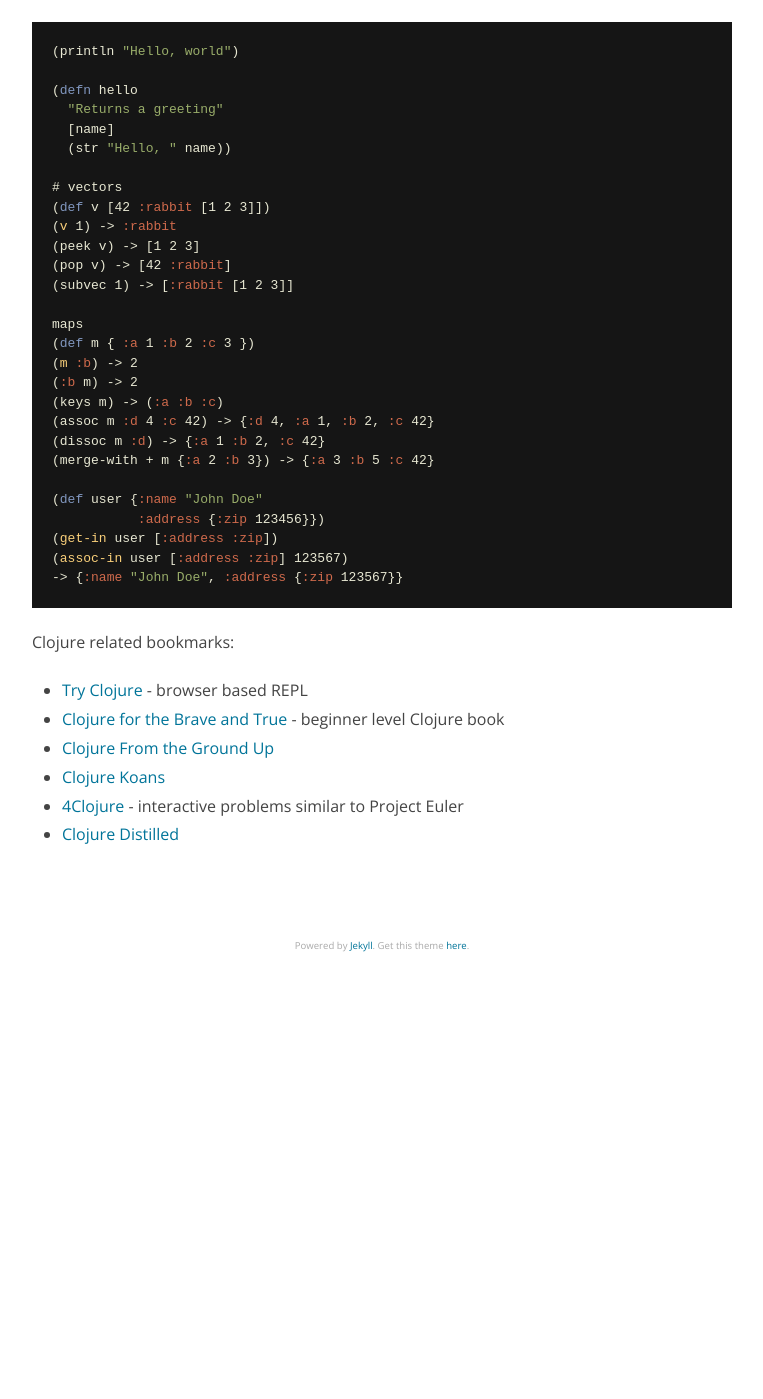
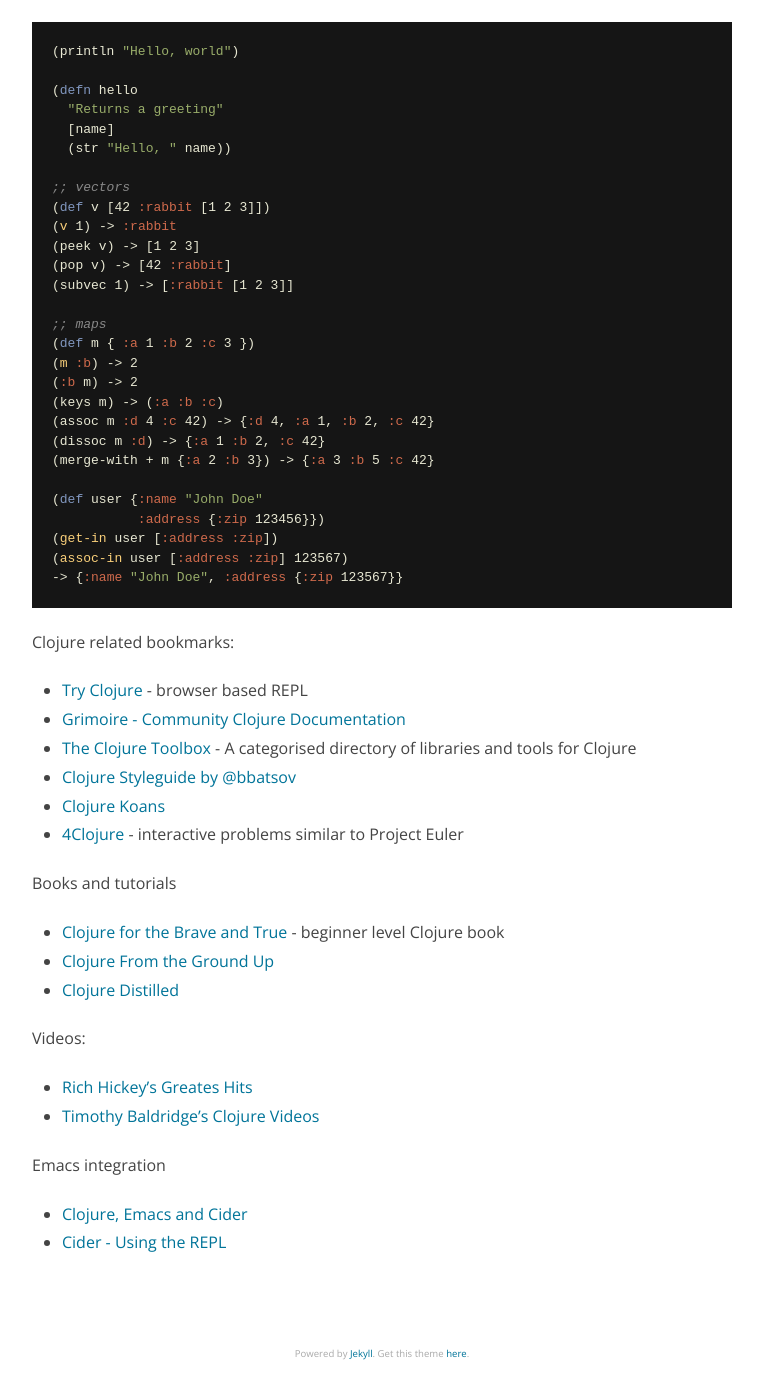
Before and after one commit to nithinbekal/nithinbekal.github.io, a Jekyll site: the page built from notes/clojure.md, in a window 1280 px wide and 1400 px high, scrolled down 567 px. Shown: the whole window, without its empty margins (258-1021 px from the left). Built offline with Jekyll 4.4.1, drawn with Linux system fonts in a browser that asks for light colours; before the commit the page ends 1559 px from its top, so only the background shows below that.

Commit message:
Clojure bookmarks

```diff
--- a/notes/clojure.md
+++ b/notes/clojure.md
@@ -28,14 +28,14 @@
   [name]
   (str "Hello, " name))
 
-# vectors
+;; vectors
 (def v [42 :rabbit [1 2 3]])
 (v 1) -> :rabbit
 (peek v) -> [1 2 3]
 (pop v) -> [42 :rabbit]
 (subvec 1) -> [:rabbit [1 2 3]]
 
-maps
+;; maps
 (def m { :a 1 :b 2 :c 3 })
 (m :b) -> 2
 (:b m) -> 2
@@ -53,9 +53,26 @@
 
 Clojure related bookmarks:
 
-* [Try Clojure](http://tryclj.com/) - browser based REPL
-* [Clojure for the Brave and True](http://www.braveclojure.com/) - beginner level Clojure book
-* [Clojure From the Ground Up](http://aphyr.com/posts/301-clojure-from-the-ground-up-welcome)
-* [Clojure Koans](http://clojurekoans.com/)
-* [4Clojure](http://www.4clojure.com/) - interactive problems similar to Project Euler
-* [Clojure Distilled](http://yogthos.github.io/ClojureDistilled.html)
+- [Try Clojure](http://tryclj.com/) - browser based REPL
+- [Grimoire - Community Clojure Documentation](https://www.conj.io)
+- [The Clojure Toolbox](http://www.clojure-toolbox.com) -
+  A categorised directory of libraries and tools for Clojure
+- [Clojure Styleguide by @bbatsov](https://github.com/bbatsov/clojure-style-guide)
+- [Clojure Koans](http://clojurekoans.com/)
+- [4Clojure](http://www.4clojure.com/) - interactive problems similar to Project Euler
+
+Books and tutorials
+
+- [Clojure for the Brave and True](http://www.braveclojure.com/) - beginner level Clojure book
+- [Clojure From the Ground Up](http://aphyr.com/posts/301-clojure-from-the-ground-up-welcome)
+- [Clojure Distilled](http://yogthos.github.io/ClojureDistilled.html)
+
+Videos:
+
+- [Rich Hickey's Greates Hits](https://changelog.com/rich-hickeys-greatest-hits/)
+- [Timothy Baldridge's Clojure Videos](https://www.youtube.com/channel/UCLxWPHbkxjR-G-y6CVoEHOw/videos)
+
+Emacs integration
+
+- [Clojure, Emacs and Cider](https://mping.github.io/2015/11/17/clojure-emacs-cider.html)
+- [Cider - Using the REPL](https://github.com/clojure-emacs/cider/blob/master/doc/using_the_repl.md)
```
